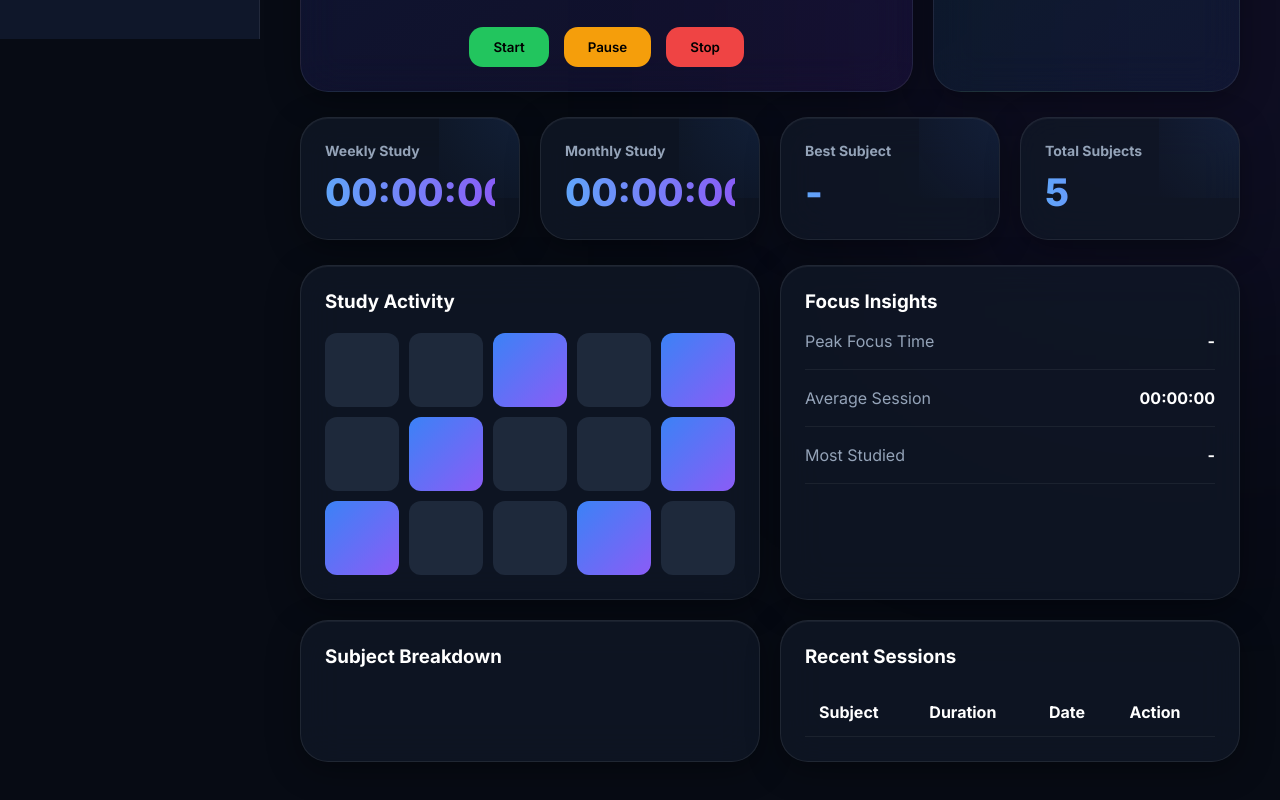
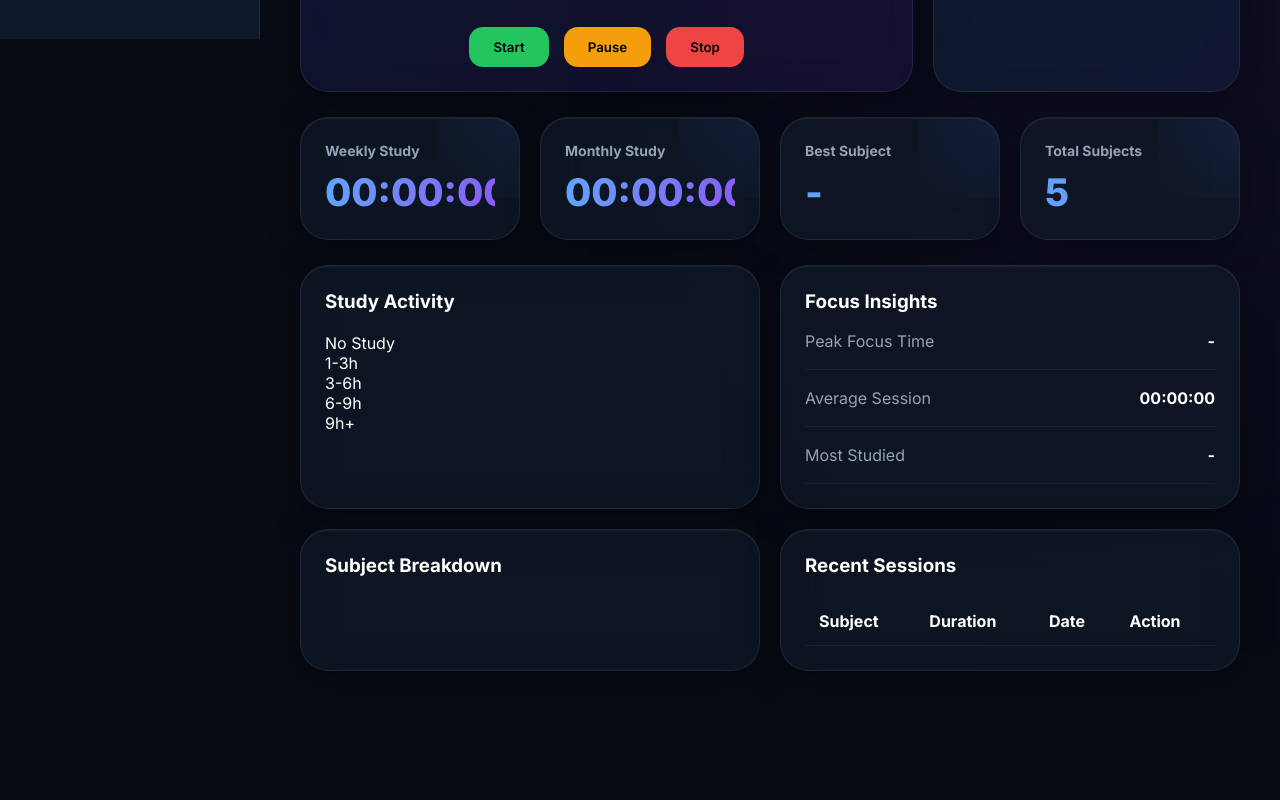
Before and after one commit to AstraSudeep/MyStudyFlow, a plain HTML site: page index.html in a window 1280 px wide. Shown: the part 761-1561 px from the top of the page. After the commit the page ends 1472 px from the top, so only its background shows below. Drawn offline with Linux system fonts and the light colour scheme.

Commit message:
Update index.html

```diff
--- a/index.html
+++ b/index.html
@@ -54,7 +54,7 @@
                     Export
                 </button>
 
-                <button class="ghost-btn">
+                <button id="analyticsBtn" class="ghost-btn">
                     Analytics
                 </button>
 
@@ -214,31 +214,38 @@
 
             <div class="card heatmap-card">
 
-                <h3>Study Activity</h3>
+    <h3>Study Activity</h3>
 
-                <div class="heatmap">
+    <div
+    class="heatmap"
+    id="heatmap">
+    </div>
 
-                    <div></div>
-                    <div></div>
-                    <div class="active"></div>
-                    <div></div>
-                    <div class="active"></div>
+    <div class="heatmap-legend">
 
-                    <div></div>
-                    <div class="active"></div>
-                    <div></div>
-                    <div></div>
-                    <div class="active"></div>
+        <span>No Study</span>
 
-                    <div class="active"></div>
-                    <div></div>
-                    <div></div>
-                    <div class="active"></div>
-                    <div></div>
+        <div></div>
 
-                </div>
+        <span>1-3h</span>
 
-            </div>
+        <div class="heat-1"></div>
+
+        <span>3-6h</span>
+
+        <div class="heat-2"></div>
+
+        <span>6-9h</span>
+
+        <div class="heat-3"></div>
+
+        <span>9h+</span>
+
+        <div class="heat-4"></div>
+
+    </div>
+
+</div>
 
             <div class="card insights-card">
 
```
